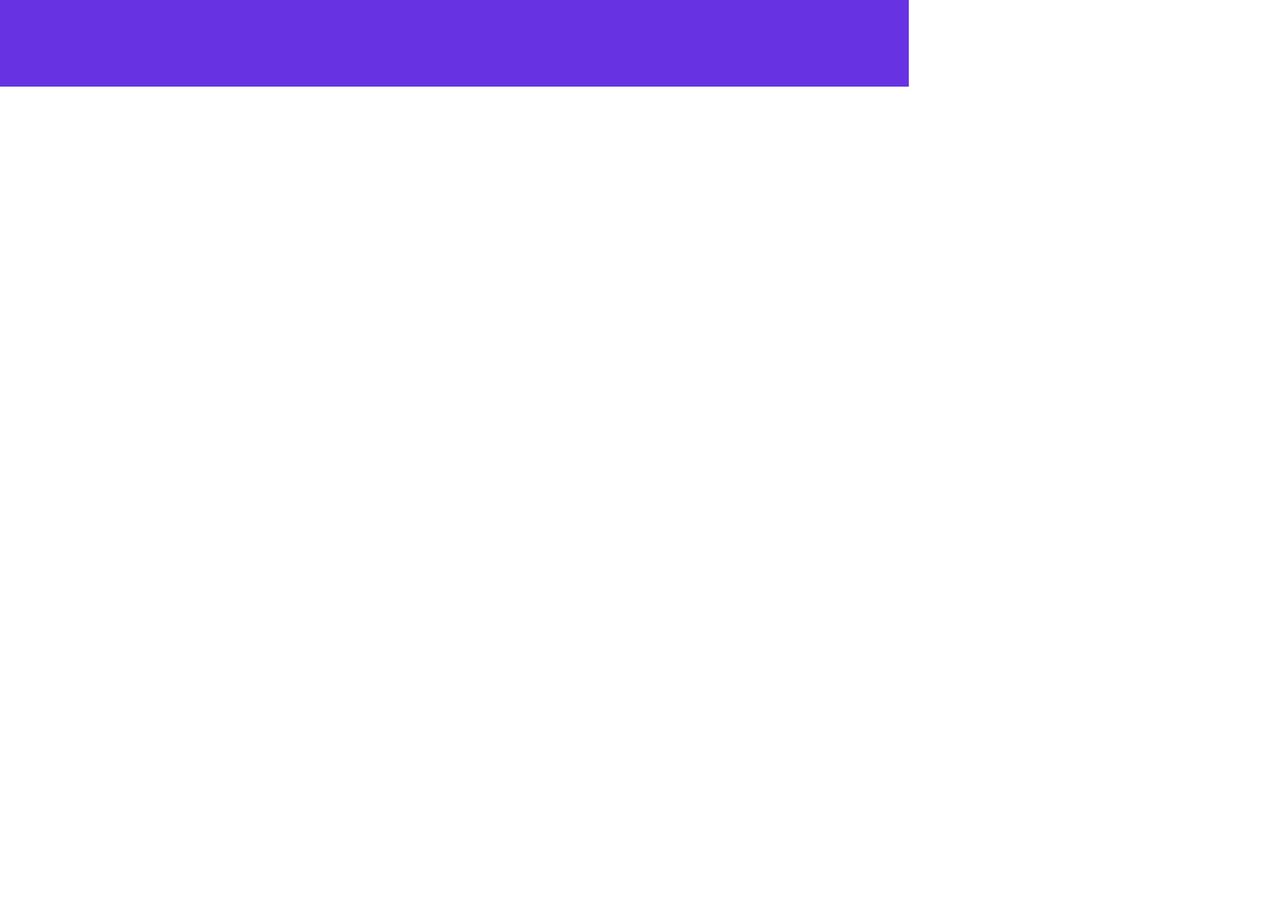
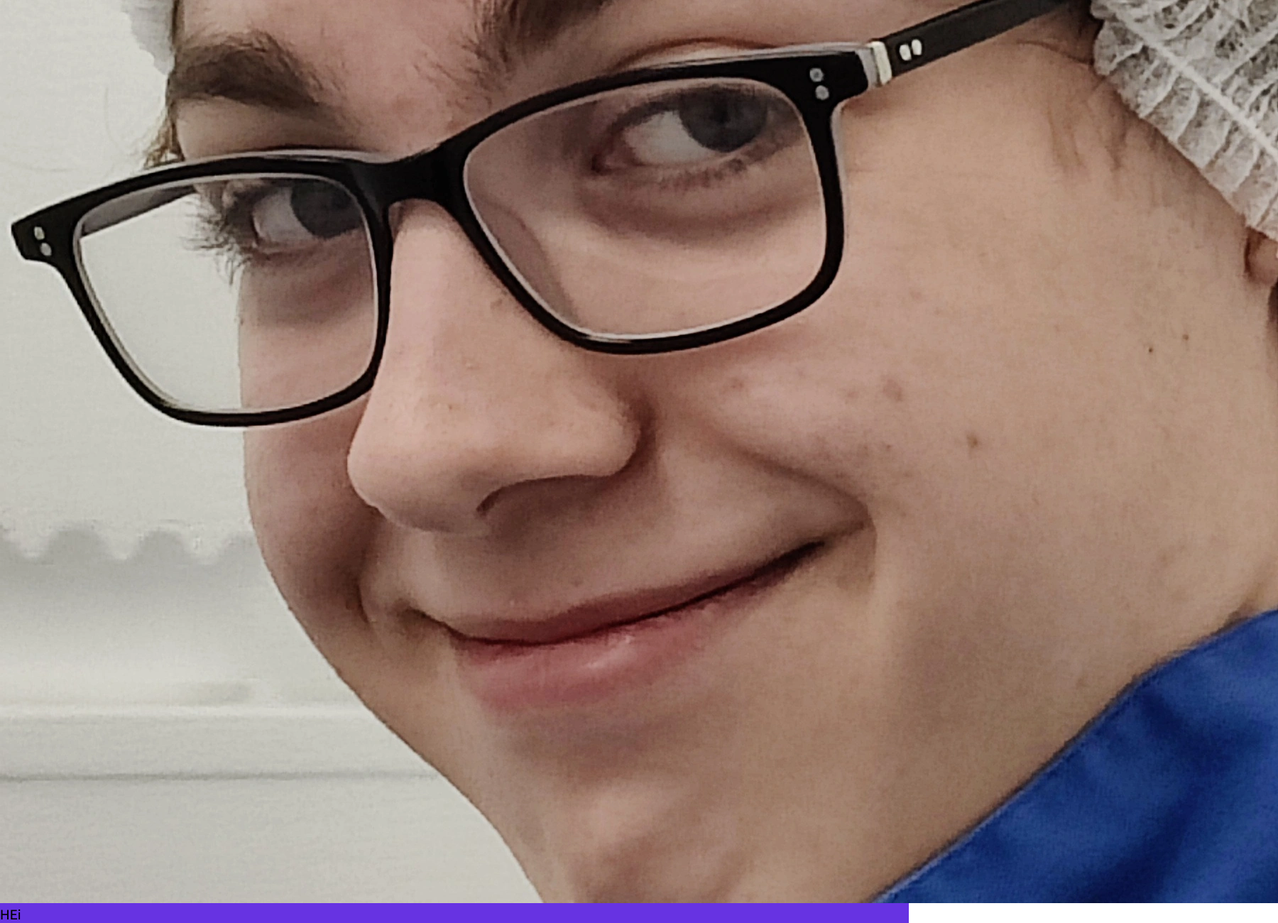
Before and after one commit to NisseNoss/EliasWebpageV2, a plain HTML site: page 2.0/startside.html in a window 1280 px wide. Shown: the part 1210-2510 px from the top of the page at 71% size, 1800 px wide, since content can reach past the window. Before the commit the page ends 1332 px from the top, so only its background shows below. Drawn offline with Linux system fonts and the light colour scheme.

Commit message:
Jeg har gjort good stuff

```diff
--- a/2.0/startside.html
+++ b/2.0/startside.html
@@ -31,10 +31,10 @@
 </section>
 <section id="bio">
     <div class="bio-pic">
-        <img src="" alt="Bilde av meg">
+        <img src="/Bilder/Selfi.jpg" alt="Bilde av meg">
     </div>
     <div class="About">
-
+        <p>HEi</p>
     </div>
 </section>
 <section id="utvikling"></section>
```
Also changed, not shown: Bilder/Selfi.jpg (renamed from Bilder/IMG_20211016_231951_900.jpg).
